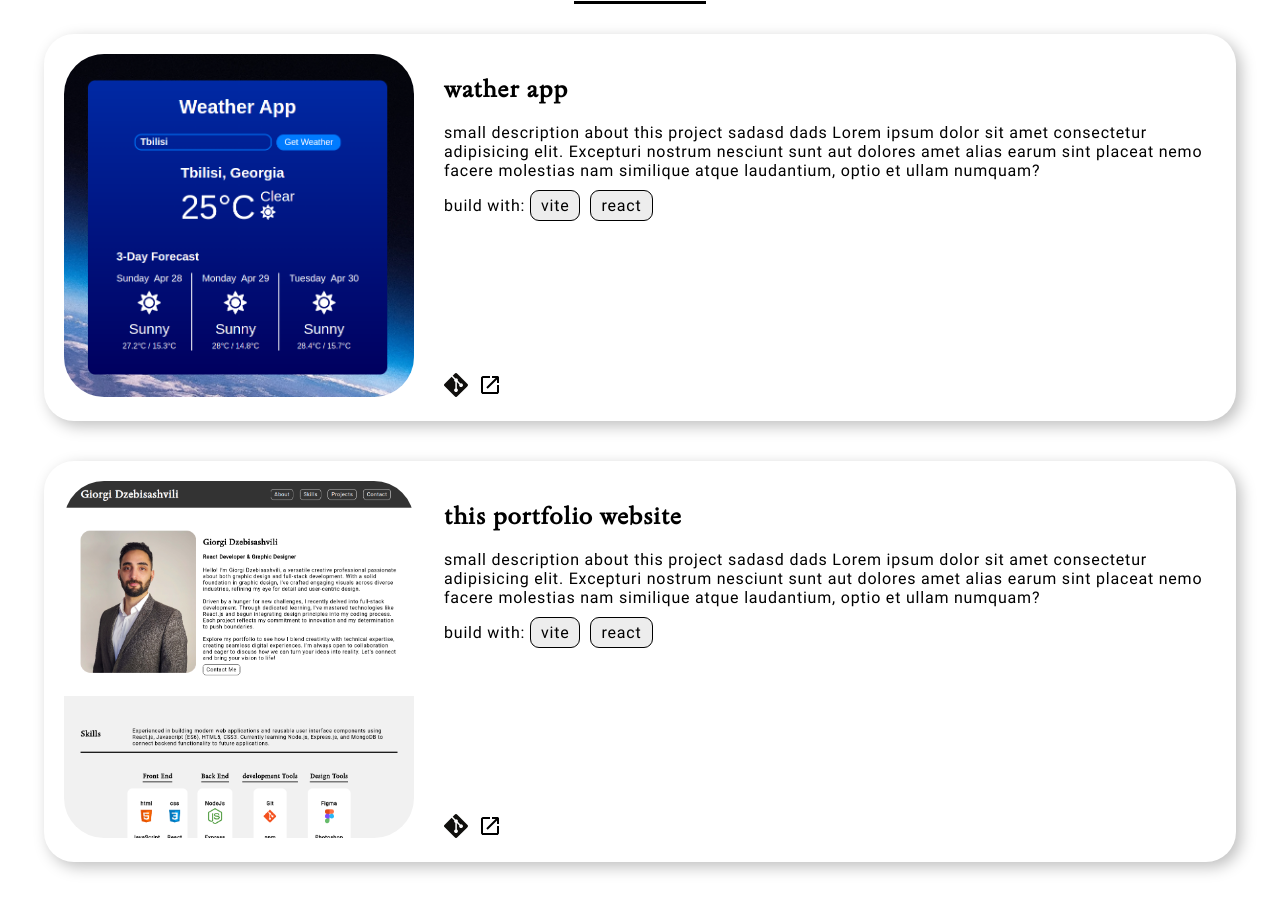
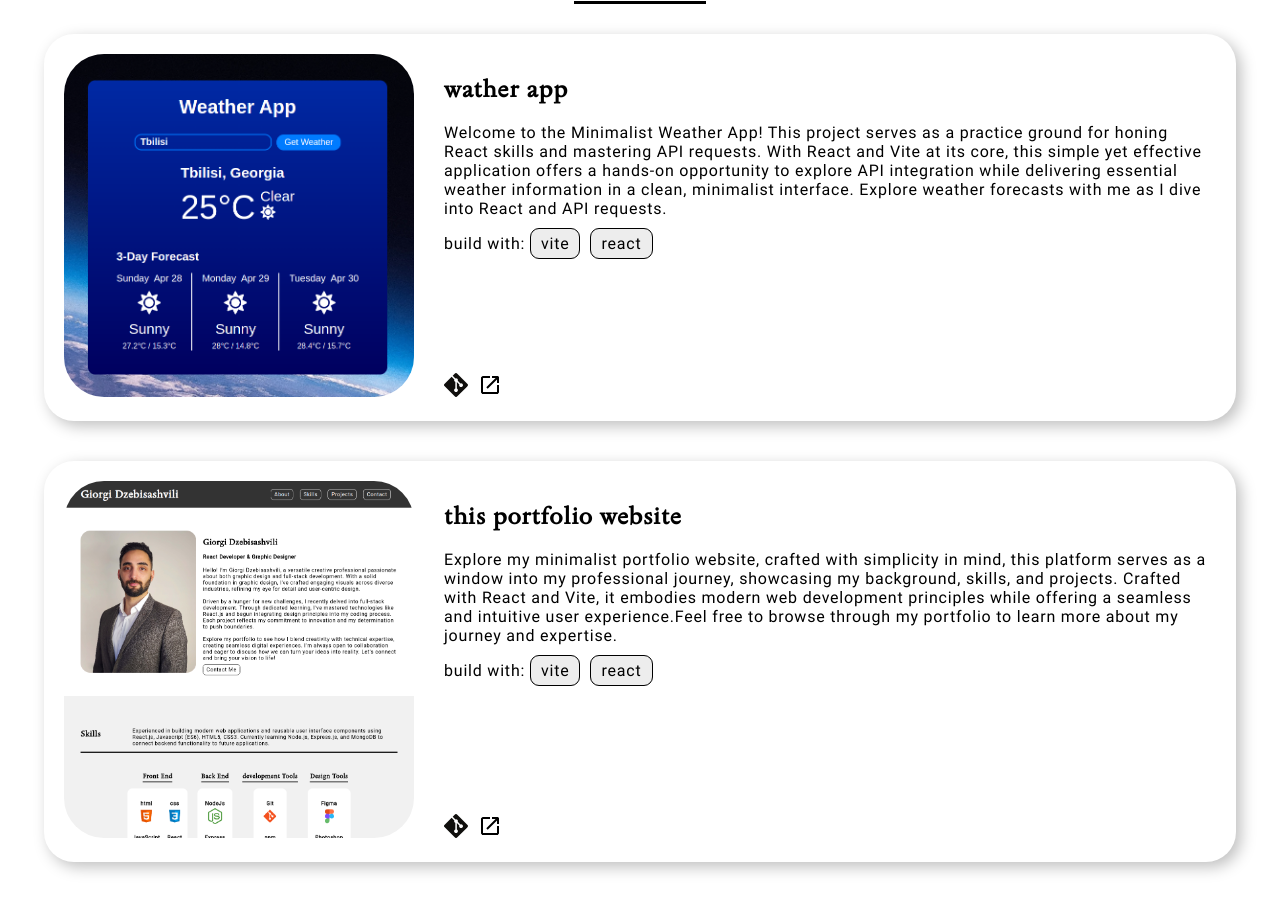
Before and after one commit to giorgidzebisashvili4/portfolio, a React (Vite) app: page / in a window 1280 px wide. Shown: the part 1470-2381 px from the top of the page. Built offline with nearby package versions, Linux system fonts and the light colour scheme.

Commit message:
update project descriptions

```diff
--- a/src/components/Projects.jsx
+++ b/src/components/Projects.jsx
@@ -19,11 +19,13 @@ function Projects() {
             <div className="project-description">
               <h2>wather app</h2>
               <p>
-                small description about this project sadasd dads Lorem ipsum
-                dolor sit amet consectetur adipisicing elit. Excepturi nostrum
-                nesciunt sunt aut dolores amet alias earum sint placeat nemo
-                facere molestias nam similique atque laudantium, optio et ullam
-                numquam?
+                Welcome to the Minimalist Weather App! This project serves as a
+                practice ground for honing React skills and mastering API
+                requests. With React and Vite at its core, this simple yet
+                effective application offers a hands-on opportunity to explore
+                API integration while delivering essential weather information
+                in a clean, minimalist interface. Explore weather forecasts with
+                me as I dive into React and API requests.
               </p>
               <p>
                 {" "}
@@ -61,11 +63,13 @@ function Projects() {
             <div className="project-description">
               <h2>this portfolio website</h2>
               <p>
-                small description about this project sadasd dads Lorem ipsum
-                dolor sit amet consectetur adipisicing elit. Excepturi nostrum
-                nesciunt sunt aut dolores amet alias earum sint placeat nemo
-                facere molestias nam similique atque laudantium, optio et ullam
-                numquam?
+                Explore my minimalist portfolio website, crafted with simplicity
+                in mind, this platform serves as a window into my professional
+                journey, showcasing my background, skills, and projects. Crafted
+                with React and Vite, it embodies modern web development
+                principles while offering a seamless and intuitive user
+                experience.Feel free to browse through my portfolio to learn
+                more about my journey and expertise.
               </p>
               <p>
                 build with: <span>vite</span>
```
